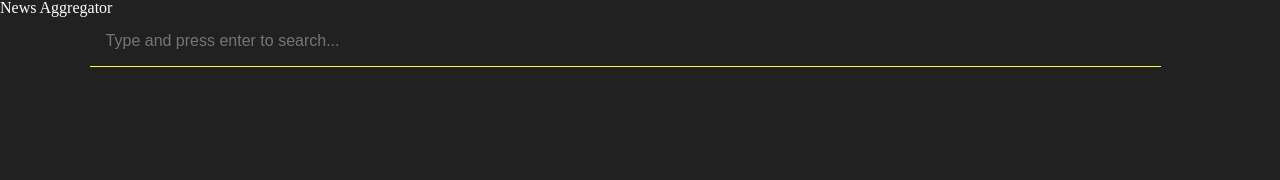
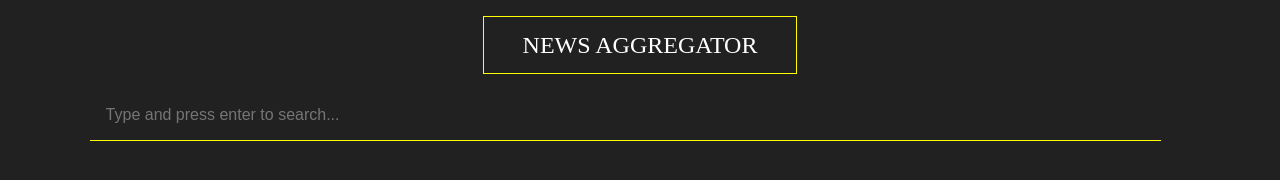
Before and after one commit to vaibhavs127/news-aggregator-app, a website: page src/index.html in a window 1280 px wide. Shown: the top 180 px of the page. Drawn offline with nearby package versions, Linux system fonts and the light colour scheme.

Commit message:
Update index.html

```diff
--- a/src/index.html
+++ b/src/index.html
@@ -9,7 +9,7 @@
   <script src="scripts/index.js"></script>
 </head>
 <body>
-  <h1 class="title">News Aggregator</h1>
+  <h1 class="site-title">News Aggregator</h1>
 
   <div class="searchtxt">
     <input type="text" name="search" id="search" placeholder="Type and press enter to search..." />
```
